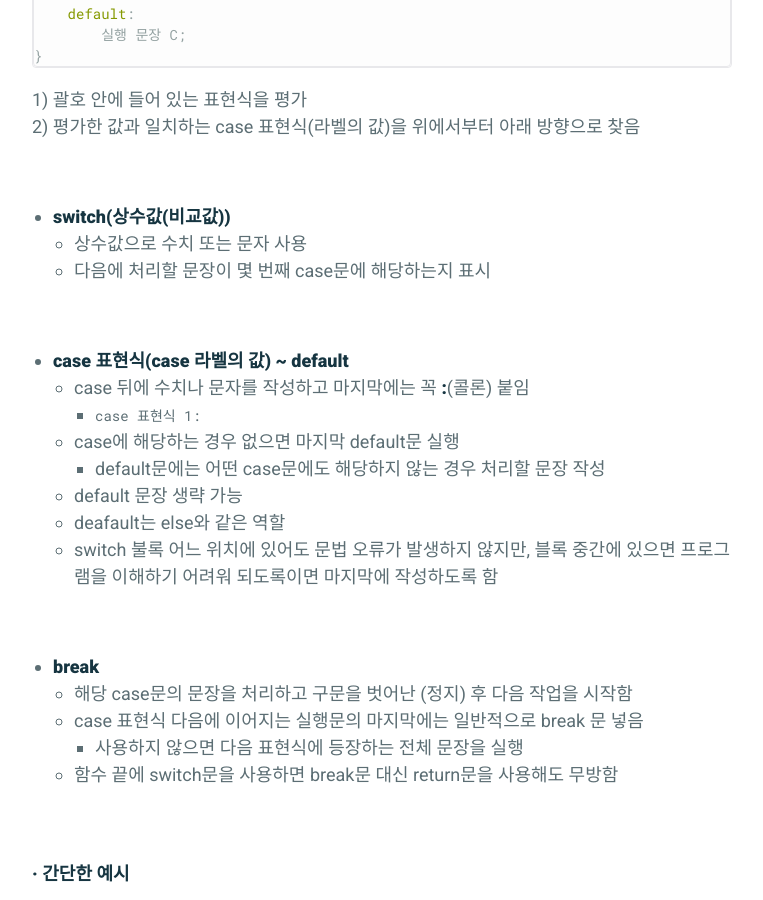
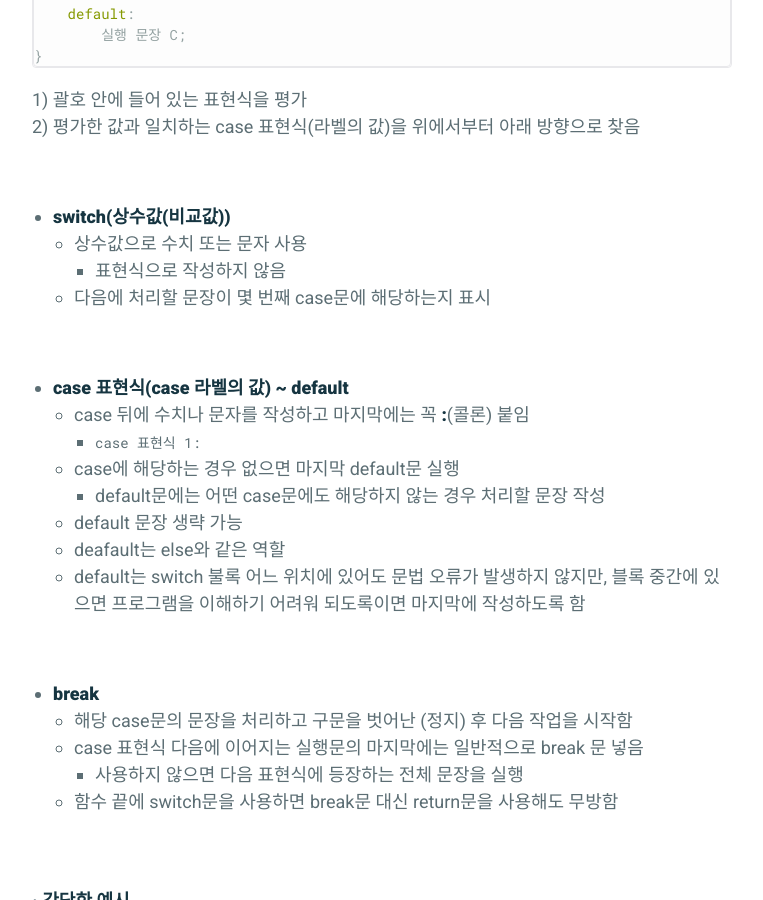
Before and after one commit to absolutelyfullycapable/absolutelyfullycapable.github.io, a Jekyll site: the page built from _posts/2020-09-19-javascript-제어문-조건문.md, in a window 1280 px wide and 900 px high, scrolled down 6321 px. Shown: the whole window, without its empty margins (258-1021 px from the left). Built offline with Jekyll 4.4.1, drawn with Linux system fonts in a browser that asks for light colours.

Commit message:
add contents

```diff
--- a/_posts/2020-09-19-javascript-제어문-조건문.md
+++ b/_posts/2020-09-19-javascript-제어문-조건문.md
@@ -307,6 +307,7 @@ case 표현식 1 (비교할 값 1):
 
 - **switch(상수값(비교값))**
 	- 상수값으로 수치 또는 문자 사용
+		- 표현식으로 작성하지 않음
 	- 다음에 처리할 문장이 몇 번째 case문에 해당하는지 표시
 
 <br/>
@@ -320,7 +321,7 @@ case 표현식 1 (비교할 값 1):
 		- default문에는 어떤 case문에도 해당하지 않는 경우 처리할 문장 작성
 	- default 문장 생략 가능
 	- deafault는 else와 같은 역할
-	- switch 불록 어느 위치에 있어도 문법 오류가 발생하지 않지만, 블록 중간에 있으면 프로그램을 이해하기 어려워 되도록이면 마지막에 작성하도록 함
+	- default는 switch 불록 어느 위치에 있어도 문법 오류가 발생하지 않지만, 블록 중간에 있으면 프로그램을 이해하기 어려워 되도록이면 마지막에 작성하도록 함
 
 <br/>
 
```
